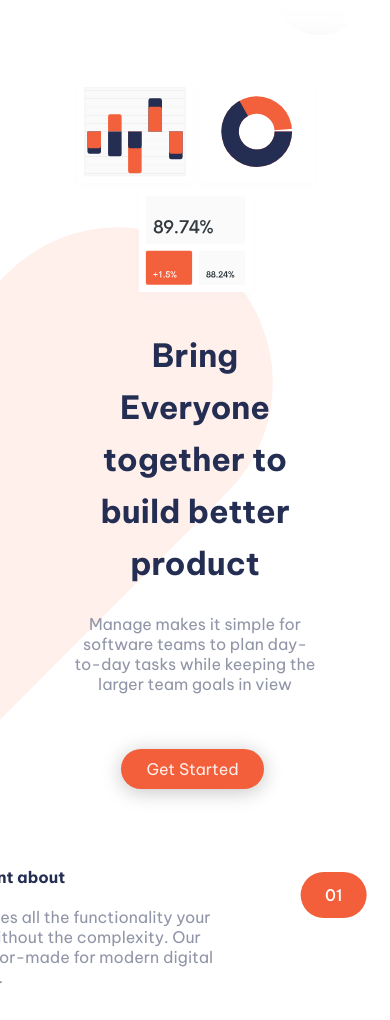
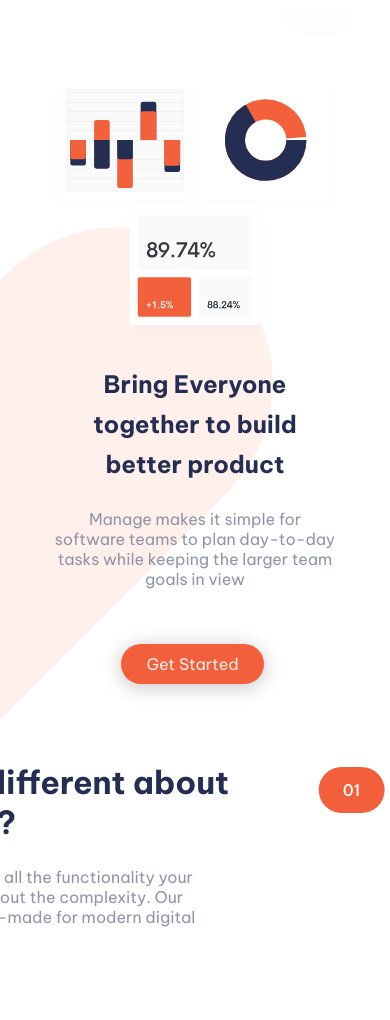
Before and after one commit to fadyghandy1/temp2, a plain HTML site: page index.html in a window 390 px wide. Shown: the part 80-1100 px from the top of the page. Drawn offline with Linux system fonts and the light colour scheme.

Commit message:
edit fonts

```diff
--- a/css/style.css
+++ b/css/style.css
@@ -191,9 +191,14 @@ nav{
 
 
   .bring-sec-wrapper{
+    width: 80% !important;
     flex-direction: column-reverse;
     margin: 50px auto !important;
     text-align: center;
+  }
+  .bring-heading {
+    font-size: 1.5rem !important;
+    line-height: 2.5rem !important;
   }
 
   .bring-left{
@@ -554,6 +559,12 @@ nav{
 .difference__bullets > ul > li > p {
   text-align: left;
 }
+
+.difference__text h2{
+  font-size: 2rem;
+  margin-bottom: 25px;
+}
+
 /* /////////////////////////////////////////////////////////////////////end section of difference ////////////////////////////////////////////////// */
 /* ////////////////////////////////////////////////////////////////////start section of testimonials////////////////////////////////////////////////*/
 /* ///////////////////////////////////////////////////////////////////end section testimonilas/////////////////////////////////////////////////// */
```
